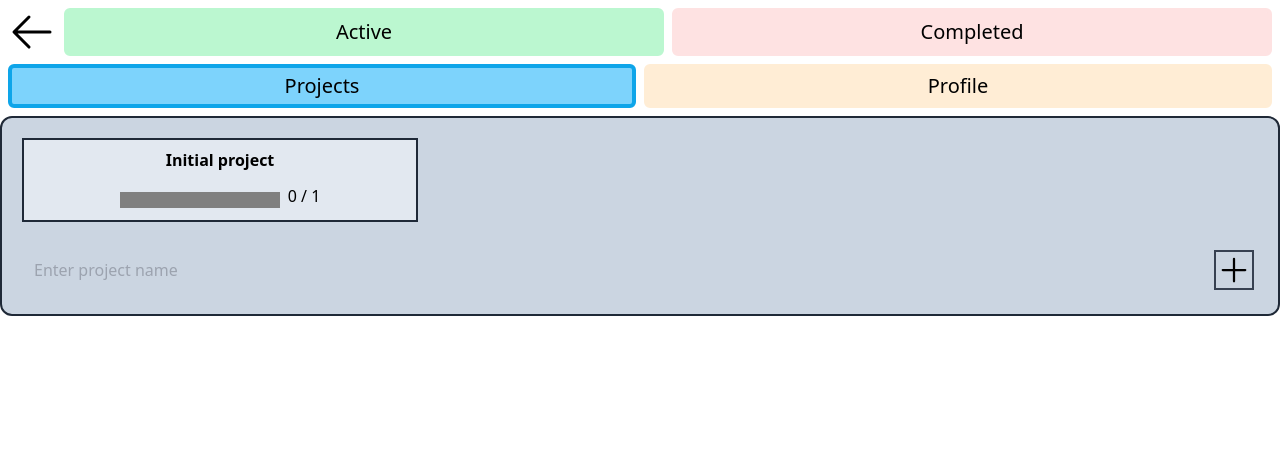
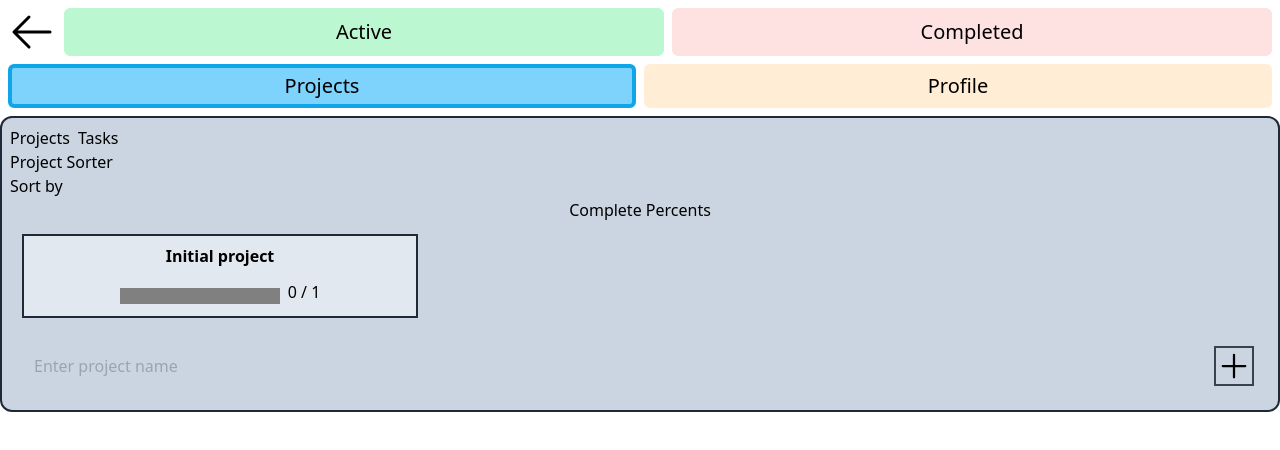
Before and after one commit to YangKai232323/taskListTry, a React (Vite) app: page / in a window 1280 px wide. Both pictures are taken after a click on the button "Projects". Shown: the top 450 px of the page. Built offline with nearby package versions, Linux system fonts and the light colour scheme.

Commit message:
wip || sort => Заглушка с началом логики

```diff
--- a/src/ProjectList.tsx
+++ b/src/ProjectList.tsx
@@ -2,6 +2,7 @@ import { PlusIcon } from '@heroicons/react/24/solid'
 import { Project } from './types'
 import { useState } from 'react'
 import { ProjectSwitchMenu } from './ProjectSwitchMenu'
+import { Sort } from './Sort'
 
 interface Props {
     projects: Project[]
@@ -24,6 +25,7 @@ export function ProjectList({
 
     return (
         <div className="bg-slate-300 border-2 border-gray-800 rounded-xl p-2 mt-2">
+            <Sort projects={projects}></Sort>
             <ul className="grid md:grid-cols-2 lg:grid-cols-3">
                 {projects.map((project, projectId) => {
                     const numberOfCompletedTasks = project.tasks.filter(
--- /dev/null
+++ b/src/Sort.tsx
@@ -0,0 +1,76 @@
+import { Project } from './types'
+import { useState } from 'react'
+
+interface Props {
+    projects: Project[]
+}
+
+export function Sort({ projects }: Props) {
+    const [sortState, setSortState] = useState<string>('projects')
+
+    const [sortBy, setSortBy] = useState<string>('complete percents')
+
+    const [sortBtnsVisibility, setSortBtnsVisibility] = useState<boolean>(false)
+
+    return (
+        <div>
+            <div className="flex gap-2">
+                <button
+                    onClick={() => {
+                        setSortState('projects')
+                    }}
+                >
+                    Projects
+                </button>
+                <button
+                    onClick={() => {
+                        setSortState('tasks')
+                    }}
+                >
+                    Tasks
+                </button>
+            </div>
+            {sortState === 'projects' ? (
+                <div>
+                    <p>Project Sorter</p>
+                    <div className="flex flex-col">
+                        <label htmlFor="sortSelector">Sort by</label>
+                        <button
+                            id="sortSelector"
+                            onClick={() => {
+                                if (sortBtnsVisibility === false) {
+                                    setSortBtnsVisibility(true)
+                                } else {
+                                    setSortBtnsVisibility(false)
+                                }
+                            }}
+                        >
+                            Complete Percents
+                        </button>
+                        {sortBtnsVisibility && (
+                            <>
+                                <button
+                                    onClick={() => {
+                                        setSortBy('number of tasks')
+                                    }}
+                                >
+                                    Number of tasks
+                                </button>
+                                <button
+                                    onClick={() => {
+                                        setSortBy('alphabet')
+                                    }}
+                                >
+                                    Alphabet
+                                </button>
+                            </>
+                        )}
+                    </div>
+                    <ul>{}</ul>
+                </div>
+            ) : (
+                <div>Task Sorter</div>
+            )}
+        </div>
+    )
+}
```
